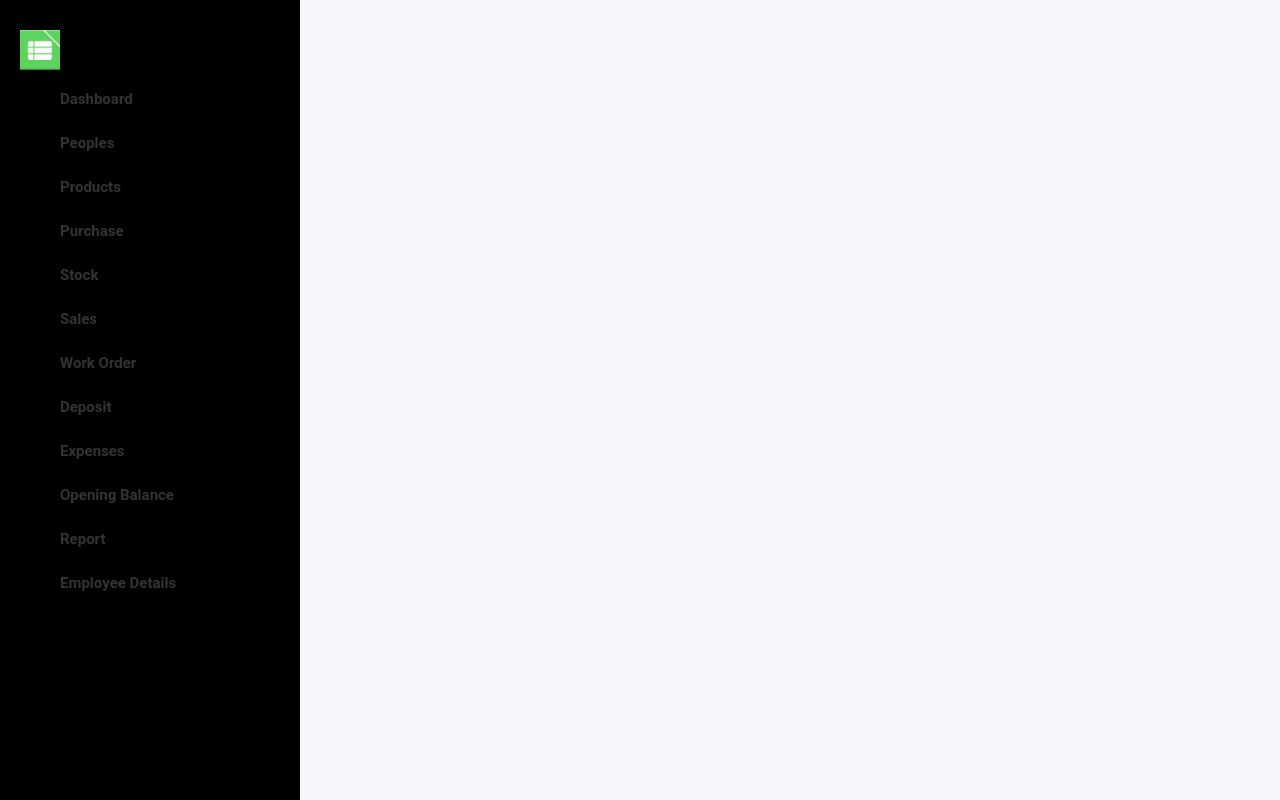
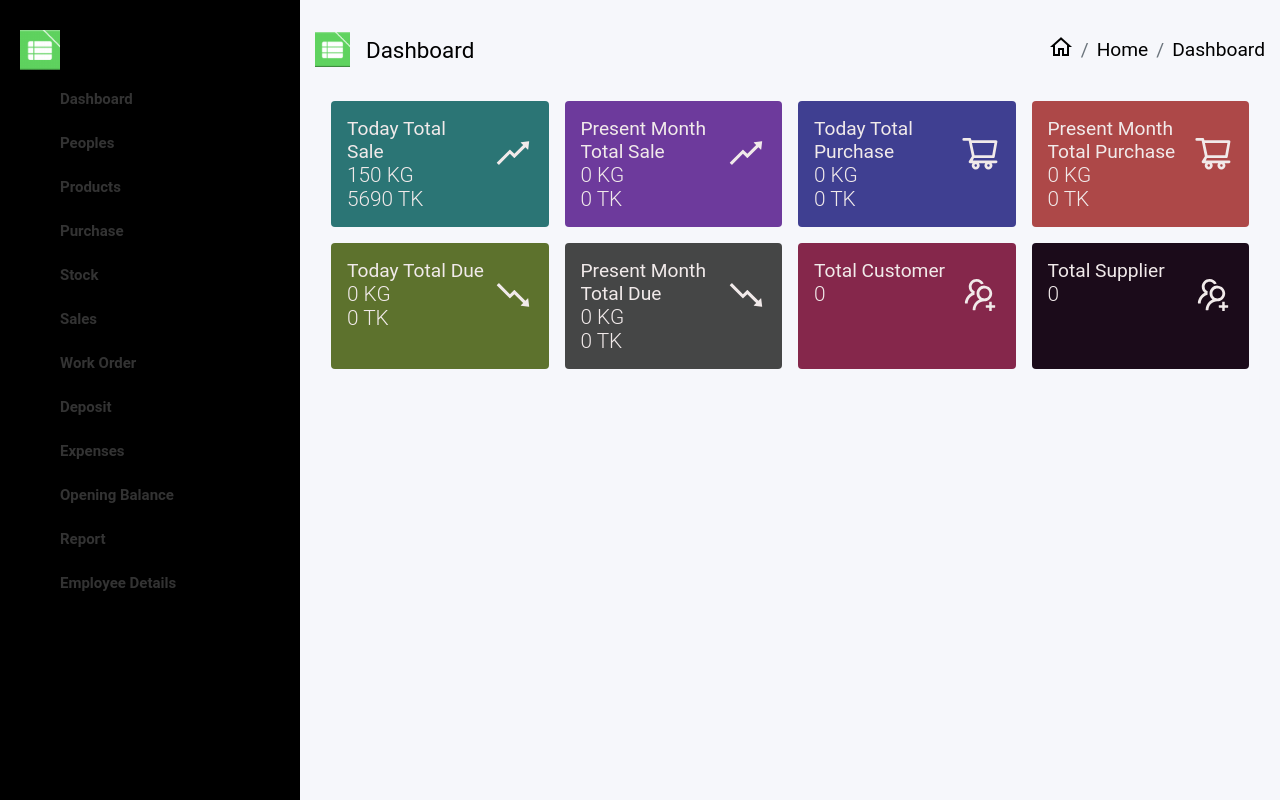
Before and after one commit to tajul7472/erp-system, a React (Create React App) app in the folder erp-ui/: page /dashboard in a window 1280 px wide. Built offline with nearby package versions, Linux system fonts and the light colour scheme; the HTML template or start-up script is replaced by a standard one.

Commit message:
dashboard

```diff
--- a/erp-ui/src/App.js
+++ b/erp-ui/src/App.js
@@ -25,6 +25,7 @@ import CreateEmploye from './Pages/Employee Page/CreateEmploye';
 import AllEmployee from './Pages/Employee Page/AllEmployee';
 import DepositExpenses from './Pages/Report Page/DepositExpenses';
 import SalesProfitLoss from './Pages/Report Page/SalesProfitLoss';
+import Dashboard from './Pages/Dashboard page/Dashboard';
 // import SideMenu, { menuItems } from "./components/SideMenu";
 import { BrowserRouter as Router, Routes, Route } from "react-router-dom";
 function App() {
@@ -37,9 +38,9 @@ function App() {
 // const Courses2 = () => <h1>Content/Courses 2</h1>;
 // const Videos2 = () => <h1>Content/Videos 2</h1>;
 // const Design2 = () => <h1>Design 2</h1>;
-  const Dashboard = () => {
-    return <h1>Dashboard</h1>
-  }
+  // const Dashboard = () => {
+  //   return <h1>Dashboard</h1>
+  // }
   const Peoples = () => {
     return <h1>Peoples</h1>
   }
@@ -162,12 +163,12 @@ function App() {
             </>
           ))} */}
         <Routes>
-          <Route exact path={"/"} element={<Dashboard />}>
+          <Route exact path={"/dashboard"} element={<Dashboard />}>
 
           </Route>
-          <Route exact path={"/peoples"}element={<Peoples />}>
+          {/* <Route exact path={"/peoples"}element={<Peoples />}>
 
-          </Route>
+          </Route> */}
           <Route  path={"/peoples/company"}element={<Company />}>
 
           </Route>
--- /dev/null
+++ b/erp-ui/src/Pages/Dashboard page/Dashboard.js
@@ -0,0 +1,118 @@
+import React from 'react'
+import logo from '../../Icons/logo.png'
+import home from '../../Icons/home.png'
+import './dashboard.css'
+import { AiOutlineRise ,AiOutlineUsergroupAdd,AiOutlineShoppingCart,AiOutlineFall} from 'react-icons/ai'
+
+const Dashboard = () => {
+    return (
+        <div className='dashboard-section'>
+            <div className='header-top'>
+                <div className='header-top-logo'>
+                    <img src={logo} alt='Header Logo' />
+                    <span>Dashboard</span>
+                </div>
+                <div className='header-top-tittle'>
+                    <span><img src={home} /></span>
+                    <span>Home</span>
+                    <span>Dashboard</span>
+                </div>
+            </div>
+
+            <div className='dashboard-main-section'>
+                <div className='today-total-sale'>
+                    <div className='description'>
+                        <span>Today Total Sale</span>
+                        <h4>150 KG</h4>
+                        <h4>5690 TK</h4>
+                    </div>
+                    <div className='description-icons'>
+                        <AiOutlineRise />
+
+                    </div>
+                </div>
+                <div className='month-total-sale'>
+                    <div className='description'>
+                        <span>Present Month Total Sale</span>
+                        <h4>0 KG</h4>
+                        <h4>0 TK</h4>
+                    </div>
+                    <div className='description-icons'>
+                        <AiOutlineRise />
+
+                    </div>
+                </div>
+                <div className='today-total-purchase'>
+                    <div className='description'>
+                        <span>Today Total Purchase</span>
+                        <h4>0 KG</h4>
+                        <h4>0 TK</h4>
+                    </div>
+                    <div className='description-icons'>
+                        <AiOutlineShoppingCart />
+
+                    </div>
+                </div>
+                <div className='month-total-purchase'>
+                    <div className='description'>
+                        <span>Present Month Total Purchase</span>
+                        <h4>0 KG</h4>
+                        <h4>0 TK</h4>
+                    </div>
+                    <div className='description-icons'>
+                        <AiOutlineShoppingCart />
+
+                    </div>
+                </div>
+                <div className='today-total-due'>
+                    <div className='description'>
+                        <span>Today Total Due</span>
+                        <h4>0 KG</h4>
+                        <h4>0 TK</h4>
+                    </div>
+                    <div className='description-icons'>
+                        <AiOutlineFall />
+
+                    </div>
+                </div>
+                <div className='present-month-total-due'>
+                    <div className='description'>
+                        <span>Present Month Total Due</span>
+                        <h4>0 KG</h4>
+                        <h4>0 TK</h4>
+                    </div>
+                    <div className='description-icons'>
+                        <AiOutlineFall />
+
+                    </div>
+                </div>
+                <div className='total-customer'>
+                    <div className='description'>
+                        <span>Total Customer</span>
+                        <h4>0</h4>
+
+                    </div>
+                    <div className='description-icons'>
+                        <AiOutlineUsergroupAdd />
+
+                    </div>
+                </div>
+                <div className='total-supplier'>
+                    <div className='description'>
+                        <span>Total Supplier</span>
+                        <h4>0</h4>
+
+                    </div>
+                    <div className='description-icons'>
+                        <AiOutlineUsergroupAdd />
+
+                    </div>
+                </div>
+
+            </div>
+
+        </div>
+    )
+}
+
+export default Dashboard
--- /dev/null
+++ b/erp-ui/src/Pages/Dashboard page/dashboard.css
@@ -0,0 +1,128 @@
+.dashboard-main-section{
+    margin-top: 1rem;
+    padding: 1rem;
+    display: grid;
+    grid-template-columns: repeat( auto-fit, minmax(200px, 1fr) );
+    grid-gap: 1rem;
+    font-family: 'roboto';
+    color: rgb(241, 234, 234);
+}
+.today-total-sale{
+    background-color: rgb(43, 117, 117);
+    padding: 1rem;
+    display: flex;
+    border-radius: 4px;
+    justify-content: space-between;
+
+}
+.today-total-sale span{
+    font-size: 1.2rem;
+}
+.today-total-sale h4{
+    font-size: 1.3rem;
+    font-weight: 300;
+}
+.month-total-sale{
+    background-color: rgb(109, 58, 156);
+    padding: 1rem;
+    display: flex;
+    border-radius: 4px;
+    justify-content: space-between;
+}
+.month-total-sale span{
+    font-size: 1.2rem;
+}
+.month-total-sale h4{
+    font-size: 1.3rem;
+    font-weight: 300;
+}
+.today-total-purchase{
+    background-color: rgb(63, 63, 145);
+    padding: 1rem;
+    display: flex;
+    border-radius: 4px;
+    justify-content: space-between;
+}
+.today-total-purchase span{
+    font-size: 1.2rem;
+}
+.today-total-purchase h4{
+    font-size: 1.3rem;
+    font-weight: 300;
+}
+.month-total-purchase{
+    background-color: rgb(173, 72, 72);
+    padding: 1rem;
+    display: flex;
+    border-radius: 4px;
+    justify-content: space-between;
+}
+.month-total-purchase span{
+    font-size: 1.2rem;
+}
+.month-total-purchase h4{
+    font-size: 1.3rem;
+    font-weight: 300;
+}
+.description-icons{
+    font-size: 2.5rem;
+    padding: 1rem 0rem 0rem 0.5rem;
+}
+.today-total-due{
+    background-color: rgb(93, 114, 45);
+    padding: 1rem;
+    display: flex;
+    border-radius: 4px;
+    justify-content: space-between;
+
+}
+.today-total-due span{
+    font-size: 1.2rem;
+}
+.today-total-due h4{
+    font-size: 1.3rem;
+    font-weight: 300;
+}
+.present-month-total-due{
+    background-color: rgb(69, 70, 70);
+    padding: 1rem;
+    display: flex;
+    border-radius: 4px;
+    justify-content: space-between;
+
+}
+.present-month-total-due span{
+    font-size: 1.2rem;
+}
+.present-month-total-due h4{
+    font-size: 1.3rem;
+    font-weight: 300;
+}
+.total-customer{
+    background-color: rgb(133, 39, 75);
+    padding: 1rem;
+    display: flex;
+    border-radius: 4px;
+    justify-content: space-between;
+}
+.total-customer span{
+    font-size: 1.2rem;
+}
+.total-customer h4{
+    font-size: 1.3rem;
+    font-weight: 300;
+}
+.total-supplier{
+    background-color: rgb(27, 11, 26);
+    padding: 1rem;
+    display: flex;
+    border-radius: 4px;
+    justify-content: space-between;
+}
+.total-supplier span{
+    font-size: 1.2rem;
+}
+.total-supplier h4{
+    font-size: 1.3rem;
+    font-weight: 300;
+}
--- a/erp-ui/src/Pages/Sidebar page/MenuItem.js
+++ b/erp-ui/src/Pages/Sidebar page/MenuItem.js
@@ -10,9 +10,15 @@ const MenuItem = (props) => {
     const { name, subMenus, subMenus1, iconClassName, onClick, to, exact } = props;
     const [expand, setExpand] = useState(false);
 
+    console.log("fdsjh", name)
 
     return (
-        <li onClick={props.onClick}>
+        // <li onClick={props.onClick}>
+        <li onClick={props.onClick} >
+
+            {
+                (name == "Dashboard" || name == "Stock") ?
+
                     <Link
                         exact
                         to={to}
@@ -24,8 +30,30 @@ const MenuItem = (props) => {
                         <div className="menu-icon">
                             <i className={iconClassName}></i>
                         </div>
-                <span>{name}</span>
+                        <span >{name}</span>
                     </Link>
+                    :
+                    <span className="menu-item">
+                        {/* <Link
+                to=''
+                // exact
+                // to={to}
+                // onClick={() => {
+                //   setExpand((e) => !e);
+                // }}
+                className={`menu-item`}
+            > */}
+                        <div className="menu-icon">
+                            <i className={iconClassName}></i>
+                        </div>
+                        <span >{name}</span>
+                        {/* </Link> */}
+                    </span>
+
+            }
+
+
+
             {/* {subMenus && subMenus.length  > 0 ? (
         <ul className={`sub-menu`}>
           {subMenus.map((menu, index) => (
--- a/erp-ui/src/Pages/Sidebar page/SideMenu.js
+++ b/erp-ui/src/Pages/Sidebar page/SideMenu.js
@@ -7,13 +7,14 @@ export const menuItems = [
     {
         name: "Dashboard",
         exact: true,
-        to: "/",
+        to: "/dashboard",
         iconClassName: "bi bi-speedometer2",
     },
     {
         name: "Peoples",
-        exact: true,
-        to: `/peoples`,
+        // exact: true,
+        to: ``,
+
         iconClassName: "bi bi-people",
         subMenus: [
             {
```
Lines whose indentation alone changed are shown as unchanged.
